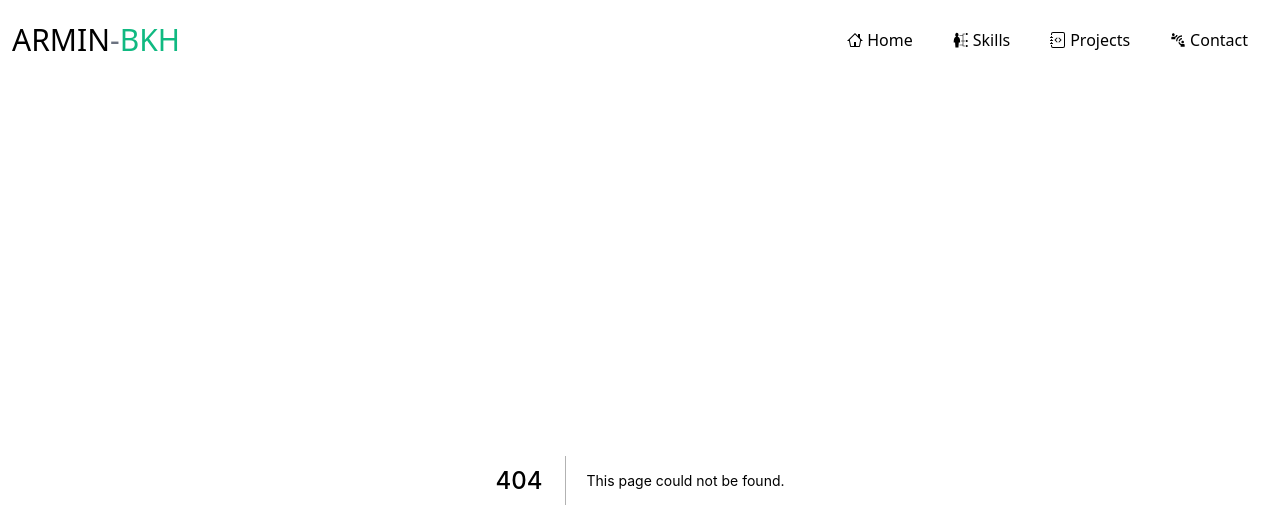
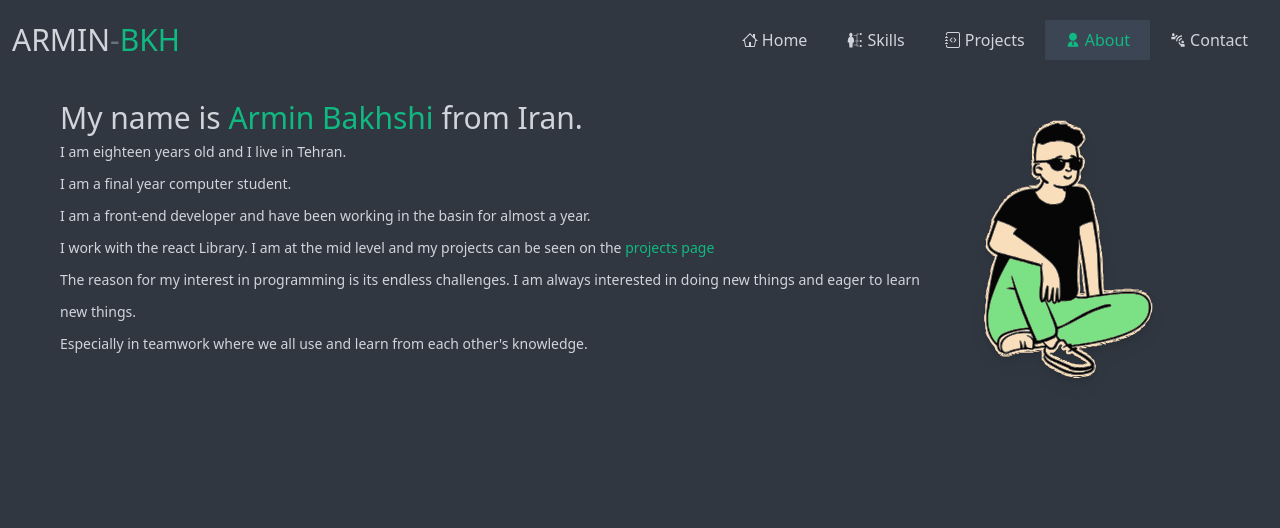
Before and after one commit to armin-bkh/armin-bkh, a Next.js app: page /about in a window 1280 px wide. Before the commit this address had no page. Shown: the top 528 px of the page. Built offline with nearby package versions, Linux system fonts and the light colour scheme.

Commit message:
create about page

```diff
--- a/components/Navbar/Navbar.jsx
+++ b/components/Navbar/Navbar.jsx
@@ -4,6 +4,7 @@ import { useState, useEffect, useRef } from "react";
 import { GoHome } from "react-icons/go";
 import { GiSkills } from "react-icons/gi";
 import { BsJournalCode } from "react-icons/bs";
+import { RiUser2Fill } from "react-icons/ri";
 import { MdConnectWithoutContact } from "react-icons/md";
 
 const links = [
@@ -22,6 +23,12 @@ const links = [
   },
   {
     id: 4,
+    title: "about",
+    icon: <RiUser2Fill className="mr-1" />,
+    href: "/about",
+  },
+  {
+    id: 5,
     title: "contact",
     icon: <MdConnectWithoutContact className="mr-1" />,
     href: "/contact",
--- a/components/ProjectItem/ProjectItem.jsx
+++ b/components/ProjectItem/ProjectItem.jsx
@@ -5,7 +5,7 @@ const ProjectItem = ({ project }) => {
     <article className="p-1 shadow-md transition hover:shadow-2xl rounded-md">
       <div
         onClick={() => window.open(project.url, "_blank")}
-        className="w-full h-[12rem] sm:h-[17rem] md:[15rem] relative overflow-hidden rounded-md mb-5 cursor-pointer"
+        className="w-full h-[12rem] sm:h-[17rem] md:h-[14rem] relative overflow-hidden rounded-md mb-5 cursor-pointer"
       >
         <Image src={project.img} alt={project.title} layout="fill" />
       </div>
--- a/components/ProjectsList/ProjectsList.jsx
+++ b/components/ProjectsList/ProjectsList.jsx
@@ -120,7 +120,7 @@ const ProjectsList = () => {
   return (
     <section className="grid grid-cols-1 md:grid-cols-2 lg:grid-cols-3 gap-5">
       {projects.map((project) => (
-        <ProjectItem key={project} project={project} />
+        <ProjectItem key={project.id} project={project} />
       ))}
     </section>
   );
--- /dev/null
+++ b/pages/about.js
@@ -0,0 +1,48 @@
+import Image from "next/image";
+import Link from "next/link";
+
+const AboutPage = () => {
+  return (
+    <main className="p-5 min-h-smHeight md:min-h-mdHeight main">
+      <article className="leading-8 text-justify text-sm clear-both">
+        <h1 className="text-3xl">
+          My name is <span className="text-emerald-500">Armin Bakhshi</span>{" "}
+          <div className="float-right">
+            <Image
+              className="drop-shadow-lg"
+              src="/svg/me-char.svg"
+              width={300}
+              height={300}
+              draggable={false}
+            />
+          </div>
+          from Iran.
+        </h1>
+        <p>I am eighteen years old and I live in Tehran.</p>
+        <p>I am a final year computer student.</p>
+        <p>
+          I am a front-end developer and have been working in the basin for
+          almost a year.
+        </p>
+        <p>
+          I work with the react Library. I am at the mid level and my projects
+          can be seen on the{" "}
+          <Link href="/projects">
+            <a className="text-emerald-500">projects page</a>
+          </Link>
+        </p>
+        <p>
+          The reason for my interest in programming is its endless challenges. I
+          am always interested in doing new things and eager to learn new
+          things.
+        </p>
+        <p>
+          Especially in teamwork where we all use and learn from each other's
+          knowledge.
+        </p>
+      </article>
+    </main>
+  );
+};
+
+export default AboutPage;
--- a/pages/index.js
+++ b/pages/index.js
@@ -20,10 +20,16 @@ export default function Home() {
   return (
     <main className="flex flex-col md:flex-row p-5 min-h-smHeight md:min-h-mdHeight main">
       <div className="flex flex-col justify-start items-center relative">
-        <h1 className="absolute w-24 -top-8 md:left-10 md:-top-12 sm:text-9xl left-5 self-start text-7xl uppercase">
+        <h1
+          className="absolute w-24 -top-8 md:left-10 md:-top-12 sm:text-9xl left-5 self-start
+          text-7xl uppercase"
+        >
           hi there
         </h1>
-        <span className="absolute top-0 left-28 sm:left-36 sm:top-5 sm:text-lg md:top-4 md:left-52 md:text-2xl text-emerald-500">
+        <span
+          className="absolute top-0 left-28 sm:left-36 sm:top-5 sm:text-lg md:top-4
+          md:left-52 md:text-2xl text-emerald-500"
+        >
           My name is Armin
         </span>
         <Image
@@ -58,7 +64,10 @@ export default function Home() {
             ))}
           </ul>
         </nav>
-        <a className="cursor-pointer bg-emerald-500 text-sm md:text-base text-gray-700 py-2 px-10 rounded-md transition hover:shadow-lg hover:shadow-emerald-500/40">
+        <a
+          className="cursor-pointer bg-emerald-500 text-sm md:text-base text-gray-700
+          py-2 px-10 rounded-md transition shadow-lg shadow-emerald-500/40"
+        >
           download my resume
         </a>
       </div>
--- a/pages/projects.js
+++ b/pages/projects.js
@@ -2,7 +2,7 @@ import ProjectsList from "components/ProjectsList/ProjectsList";
 
 const ProjectsPage = () => {
   return (
-    <main className="min-h-smHeight md:min-h-mdHeight p-5">
+    <main className="min-h-smHeight md:min-h-mdHeight p-5 main">
       <h1 className="text-center text-3xl md:text-5xl mb-5">My projects</h1>
       <ProjectsList />
     </main>
```
Also changed, not shown: public/svg/me-char.svg (added).
